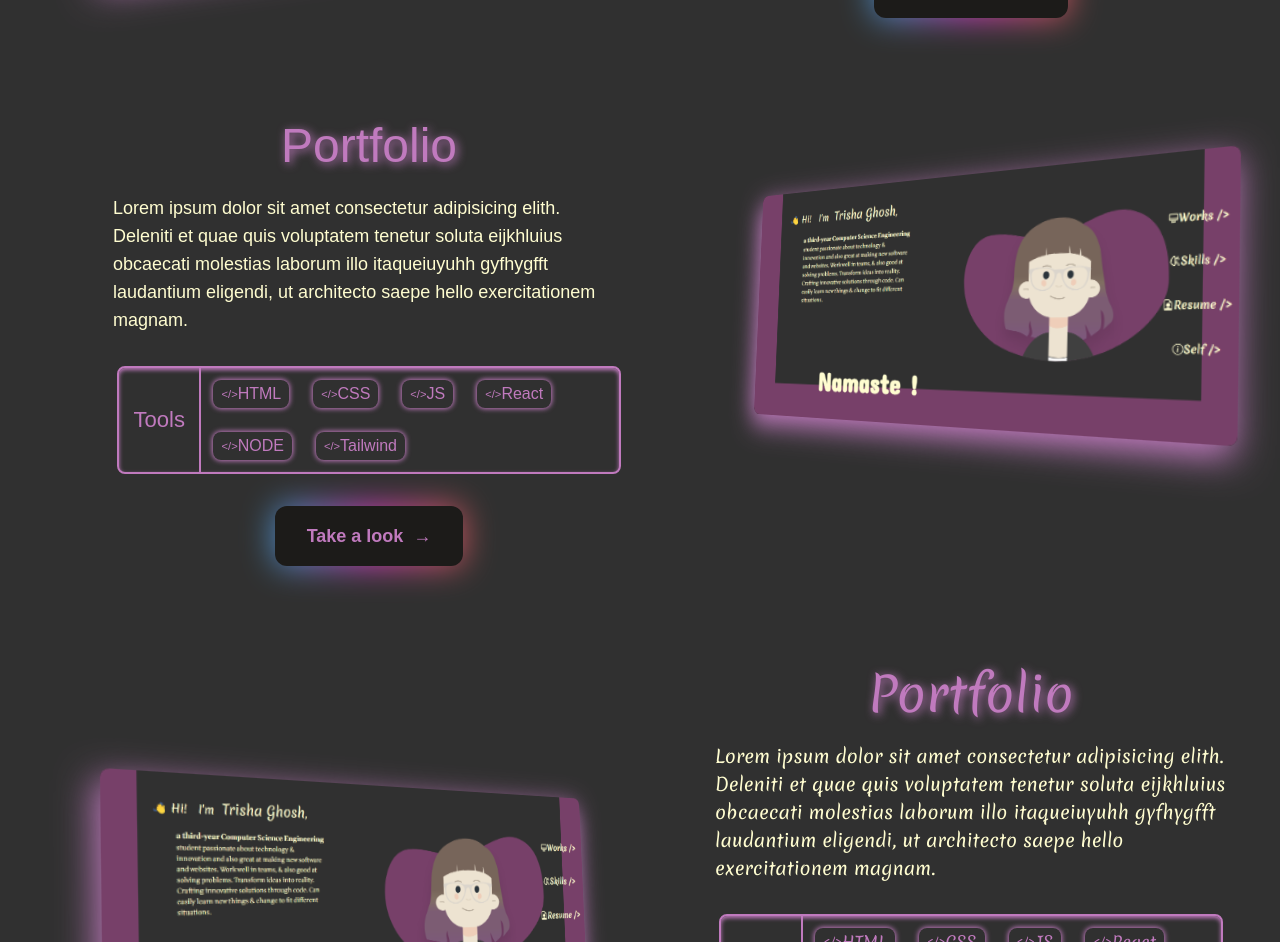
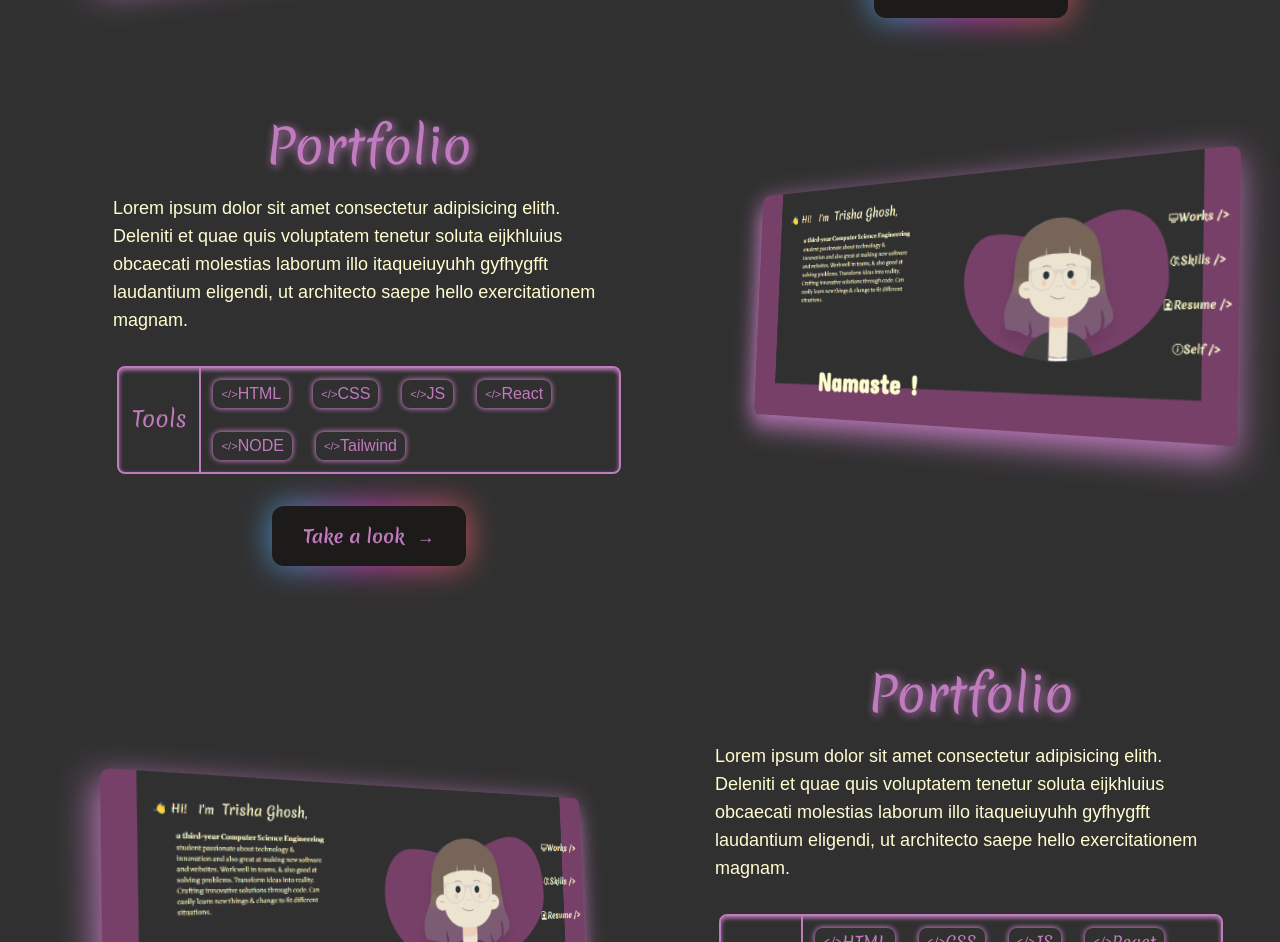
Before and after one commit to ghosh-trisha/Portfolio, a React (Vite) app: page /works in a window 1280 px wide. Shown: the part 890-1832 px from the top of the page. Built offline with nearby package versions, Linux system fonts and the light colour scheme; a web font is replaced by a local one.

Commit message:
commited

```diff
--- a/src/pages/Works.jsx
+++ b/src/pages/Works.jsx
@@ -86,16 +86,16 @@ function Works() {
               </Tilt></Link> */}
 
         {/* text div */}
-        <div className=' text-[#FFFDD0] flex flex-col justify-center items-center font-w mr-0' >
+        <div className=' text-[#FFFDD0] flex flex-col justify-center items-center mr-0' >
 
-          <h2 className='m-4 text-5xl text-[#C07ABE] drop-shadow-c2-purple rounded-lg p-2 flex justify-center items-center' >Portfolio</h2>
+          <h2 className='m-4 text-5xl text-[#C07ABE] drop-shadow-c2-purple rounded-lg p-2 flex justify-center items-center font-me' >Portfolio</h2>
 
-          <p className='text-lg max-w-[32rem]' >Lorem ipsum dolor sit amet consectetur adipisicing elith. Deleniti et quae quis voluptatem tenetur soluta eijkhluius obcaecati molestias laborum illo itaqueiuyuhh gyfhygfft laudantium eligendi, ut architecto saepe hello exercitationem magnam.</p>
+          <p className='text-lg max-w-[32rem] font-w' >Lorem ipsum dolor sit amet consectetur adipisicing elith. Deleniti et quae quis voluptatem tenetur soluta eijkhluius obcaecati molestias laborum illo itaqueiuyuhh gyfhygfft laudantium eligendi, ut architecto saepe hello exercitationem magnam.</p>
 
           <div className='border-2 border-[#C07ABE] rounded-lg flex flex-row  m-8 shadow-inner shadow-[#C07ABE] min-w-96 max-w-[31.5rem]'>
-            <div className='flex justify-center items-center self-center h-full w-24 text-[1.38rem] text-[#C07ABE]'>Tools</div>
+            <div className='flex justify-center items-center self-center h-full w-24 text-[1.38rem] text-[#C07ABE] font-me'>Tools</div>
 
-            <div className='flex  items-center border-l-2 border-[#C07ABE] w-full flex-wrap'>
+            <div className='flex  items-center border-l-2 border-[#C07ABE] w-full flex-wrap font-w'>
             <span className=' flex justify-center items-center px-2 rounded-lg shadow-c2-purple h-7  text-[#C07ABE] m-3'><p className='text-[70%]'>{'</>'}</p>HTML</span>
             <span className=' flex justify-center items-center px-2 rounded-lg shadow-c2-purple h-7  text-[#C07ABE] m-3'><p className='text-[70%]'>{'</>'}</p>CSS</span>
             <span className=' flex justify-center items-center px-2 rounded-lg shadow-c2-purple h-7  text-[#C07ABE] m-3'><p className='text-[70%]'>{'</>'}</p>JS</span>
@@ -111,7 +111,7 @@ function Works() {
             <div class="relative inline-flex  group">
             <div class="absolute transitiona-all duration-1000 opacity-70 -inset-px bg-gradient-to-r from-[#44BCFF] via-[#FF44EC] to-[#FF675E] rounded-xl blur-lg group-hover:opacity-100 group-hover:-inset-1 group-hover:duration-200 animate-tilt">
             </div>
-            <div class="relative inline-flex items-center justify-center px-8 py-4 text-lg font-bold text-[#C07ABE] transition-all duration-200 bg-[#1C1B19] font-pj rounded-xl focus:outline-none focus:ring-2 focus:ring-offset-2 focus:ring-[#1C1B19]"
+            <div class="relative inline-flex items-center justify-center px-8 py-4 text-lg font-bold text-[#C07ABE] transition-all duration-200 bg-[#1C1B19] font-pj rounded-xl focus:outline-none focus:ring-2 focus:ring-offset-2 focus:ring-[#1C1B19] font-me"
             role="button">Take a look &nbsp;{'→'}
             </div>
             </div>
@@ -136,7 +136,7 @@ function Works() {
           }
           else{
             return(
-              <div className='flex flex-row justify-around items-center  mt-20 w-full mx-10 max-lg:flex-wrap'>
+              <div className='flex flex-row justify-around items-center mt-20 w-full mx-10 max-lg:flex-wrap'>
         {/* <Link><Tilt className="Tilt w-20 h-20 bg-[#774069] rounded-[20%] flex justify-center items-center text-[#FFFDD0] text-xl font-me hover:sw ml-0 shadow-c-purple" options={defaultOptions} style={{ height: 250, width: 250 }}>
         <div className='text-9xl'>🙂</div>
         </Tilt></Link> */}
@@ -153,16 +153,16 @@ function Works() {
         </div>
 
         {/* text div */}
-        <div className=' text-[#FFFDD0] flex flex-col justify-center items-center font-me mr-0' >
+        <div className=' text-[#FFFDD0] flex flex-col justify-center items-center  mr-0' >
 
-          <h2 className='m-4 text-5xl text-[#C07ABE] drop-shadow-c2-purple rounded-lg p-2 flex justify-center items-center' >Portfolio</h2>
+          <h2 className='m-4 text-5xl text-[#C07ABE] drop-shadow-c2-purple rounded-lg p-2 flex justify-center items-center font-me' >Portfolio</h2>
 
-          <p className='text-lg max-w-[32rem]' >Lorem ipsum dolor sit amet consectetur adipisicing elith. Deleniti et quae quis voluptatem tenetur soluta eijkhluius obcaecati molestias laborum illo itaqueiuyuhh gyfhygfft laudantium eligendi, ut architecto saepe hello exercitationem magnam.</p>
+          <p className='text-lg max-w-[32rem] font-w' >Lorem ipsum dolor sit amet consectetur adipisicing elith. Deleniti et quae quis voluptatem tenetur soluta eijkhluius obcaecati molestias laborum illo itaqueiuyuhh gyfhygfft laudantium eligendi, ut architecto saepe hello exercitationem magnam.</p>
 
           <div className='border-2 border-[#C07ABE] rounded-lg flex flex-row  m-8 shadow-inner shadow-[#C07ABE] min-w-96 max-w-[31.5rem]'>
-            <div className='flex justify-center items-center self-center h-full w-24 text-[1.38rem] text-[#C07ABE]'>Tools</div>
+            <div className='flex justify-center items-center self-center h-full w-24 text-[1.38rem] text-[#C07ABE] font-me'>Tools</div>
 
-            <div className='flex  items-center border-l-2 border-[#C07ABE] w-full flex-wrap'>
+            <div className='flex  items-center border-l-2 border-[#C07ABE] w-full flex-wrap font-me'>
             <span className=' flex justify-center items-center px-2 rounded-lg shadow-c2-purple h-7  text-[#C07ABE] m-3'><p className='text-[70%]'>{'</>'}</p>HTML</span>
             <span className=' flex justify-center items-center px-2 rounded-lg shadow-c2-purple h-7  text-[#C07ABE] m-3'><p className='text-[70%]'>{'</>'}</p>CSS</span>
             <span className=' flex justify-center items-center px-2 rounded-lg shadow-c2-purple h-7  text-[#C07ABE] m-3'><p className='text-[70%]'>{'</>'}</p>JS</span>
@@ -178,7 +178,7 @@ function Works() {
             <div class="relative inline-flex  group">
             <div class="absolute transitiona-all duration-1000 opacity-70 -inset-px bg-gradient-to-r from-[#44BCFF] via-[#FF44EC] to-[#FF675E] rounded-xl blur-lg group-hover:opacity-100 group-hover:-inset-1 group-hover:duration-200 animate-tilt">
             </div>
-            <div class="relative inline-flex items-center justify-center px-8 py-4 text-lg font-bold text-[#C07ABE] transition-all duration-200 bg-[#1C1B19] font-pj rounded-xl focus:outline-none focus:ring-2 focus:ring-offset-2 focus:ring-[#1C1B19]"
+            <div class="relative inline-flex items-center justify-center px-8 py-4 text-lg font-bold text-[#C07ABE] transition-all duration-200 bg-[#1C1B19] font-pj rounded-xl focus:outline-none focus:ring-2 focus:ring-offset-2 focus:ring-[#1C1B19] font-me"
             role="button">Take a look &nbsp;{'→'}
             </div>
             </div>
```
